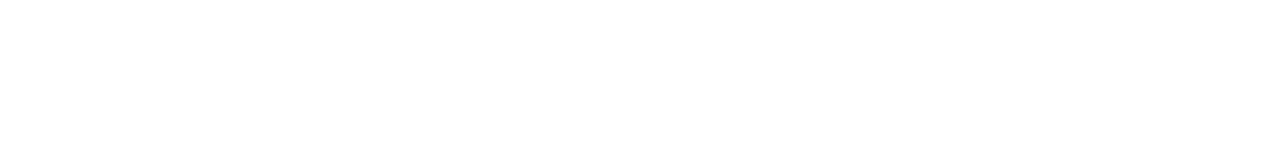
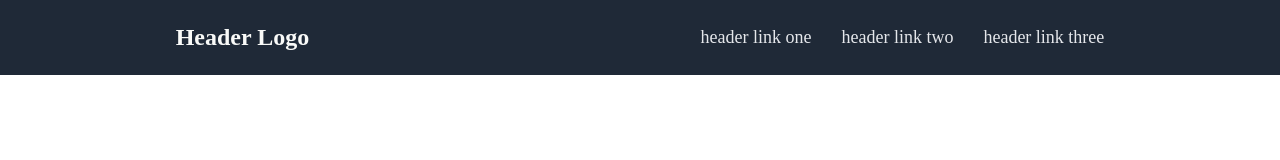
Before and after one commit to sw9504/first-landing-page, a plain HTML site: page index.html in a window 1280 px wide. Drawn offline with Linux system fonts and the light colour scheme.

Commit message:
Add header section

```diff
--- a/index.html
+++ b/index.html
@@ -7,6 +7,13 @@
     <title>Electronic Technologies</title>
 </head>
 <body>
-
+    <div class="header">
+        <p class="header-logo">Header Logo</p>
+        <ul>
+            <li><a href="">header link one</a></li>
+            <li><a href="">header link two</a></li>
+            <li><a href="">header link three</a></li>
+        </ul>
+    </div>
 </body>
 </html>
--- a/style.css
+++ b/style.css
@@ -0,0 +1,29 @@
+body {
+    margin:0;
+}
+
+ul {
+    display: flex;
+    list-style-type: none;
+    gap: 30px;
+    justify-content: center;
+    align-items: center;
+}
+
+.header-logo {
+    font-size: 24px;
+    color: #F9FAF8;
+    font-weight: bold;
+}
+
+a,a:link{
+    color: #E5E7EB;
+    font-size: 18px;
+    text-decoration: none;
+}
+
+.header {
+    display: flex;
+    justify-content: space-around;
+    background-color: #1F2937;
+}
```
